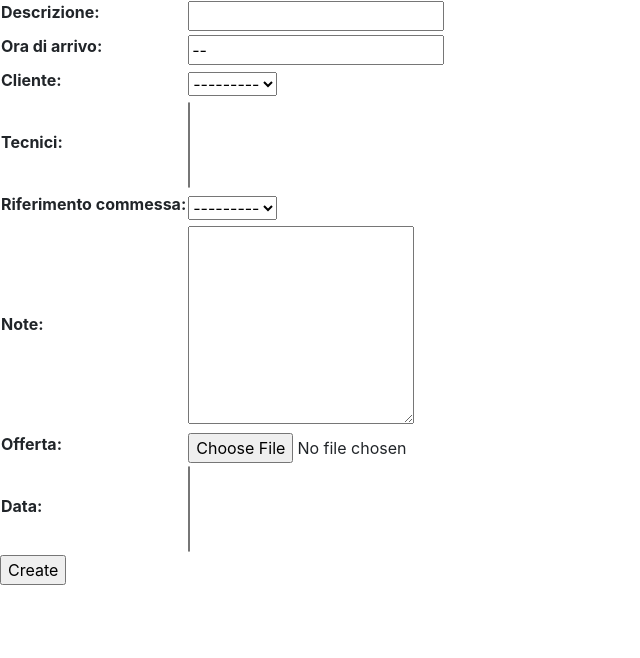
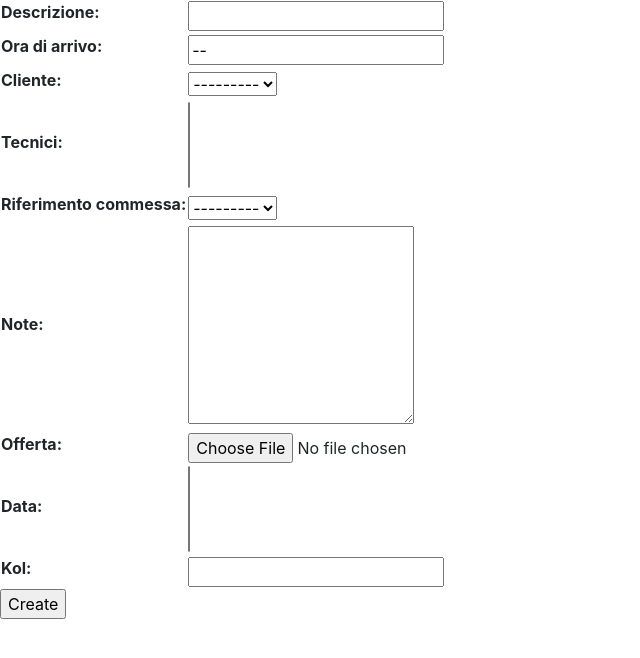
Before and after one commit to marcelloburattini79/MenAtWork---PAG, a Django app: a page that uses Programs/templates/create_taskMF.html in a window 1280 px wide. Shown: the part 81-739 px from the top of the page, without its empty margins (0-640 px from the left). Run offline with Django 3.2, Linux system fonts and the light colour scheme; data that the repository does not hold is empty; some libraries are stand-ins or nearby versions.

```diff
--- a/Programs/templates/create_taskMF.html
+++ b/Programs/templates/create_taskMF.html
@@ -1,4 +1,6 @@
 {% extends "base.html" %}
+
+{{ form.media }}
 
 {% block title_html %}
     Create Task
--- a/Programs/views.py
+++ b/Programs/views.py
@@ -9,6 +9,7 @@ import os
 import MenAtWork.settings
 from django.core.files import File
 from django.forms import Textarea
+from django.contrib.admin.widgets import AdminDateWidget
 
 
 
@@ -141,12 +142,17 @@ def provaDownLoad(request, pk):
 
 
 class Form_TaskMF(forms.ModelForm):
+    #from_date = forms.DateField(widget=AdminDateWidget())
+
+    kol = forms.IntegerField()
 
     class Meta:
 
         model = Task
 
         fields = '__all__' #Questa variabile specifica i campi del model che vanno riportati nella Form
+
+
 
         widgets = {'note' : Textarea(attrs={'cols': 20, 'rows': 8}),}
 
```
